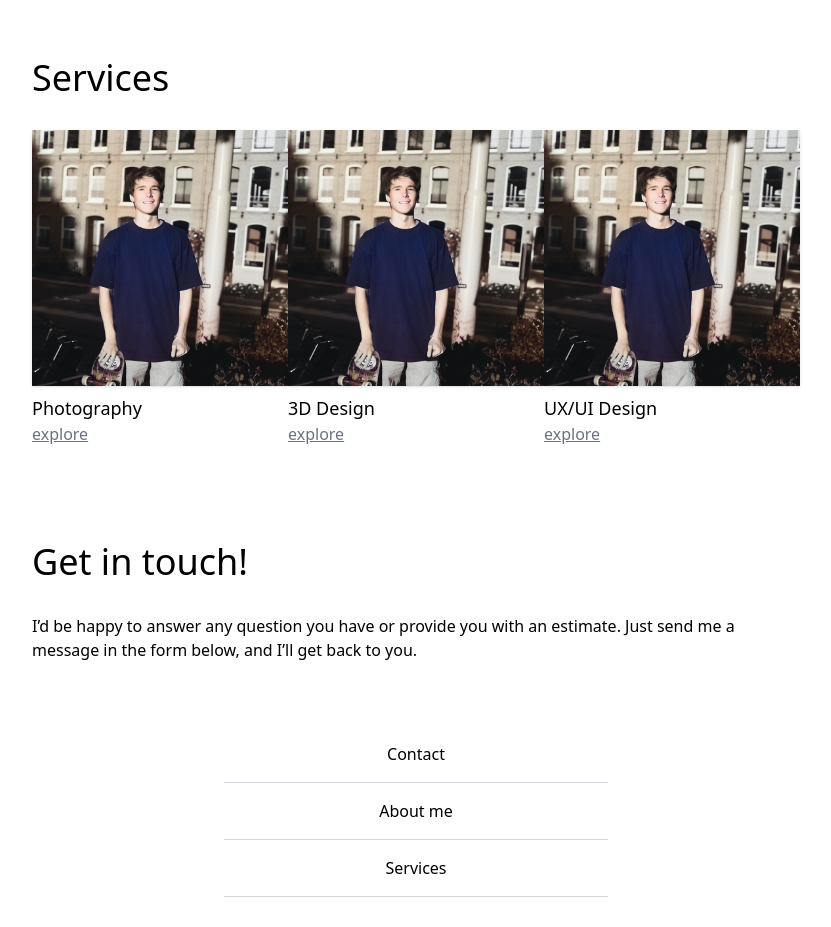
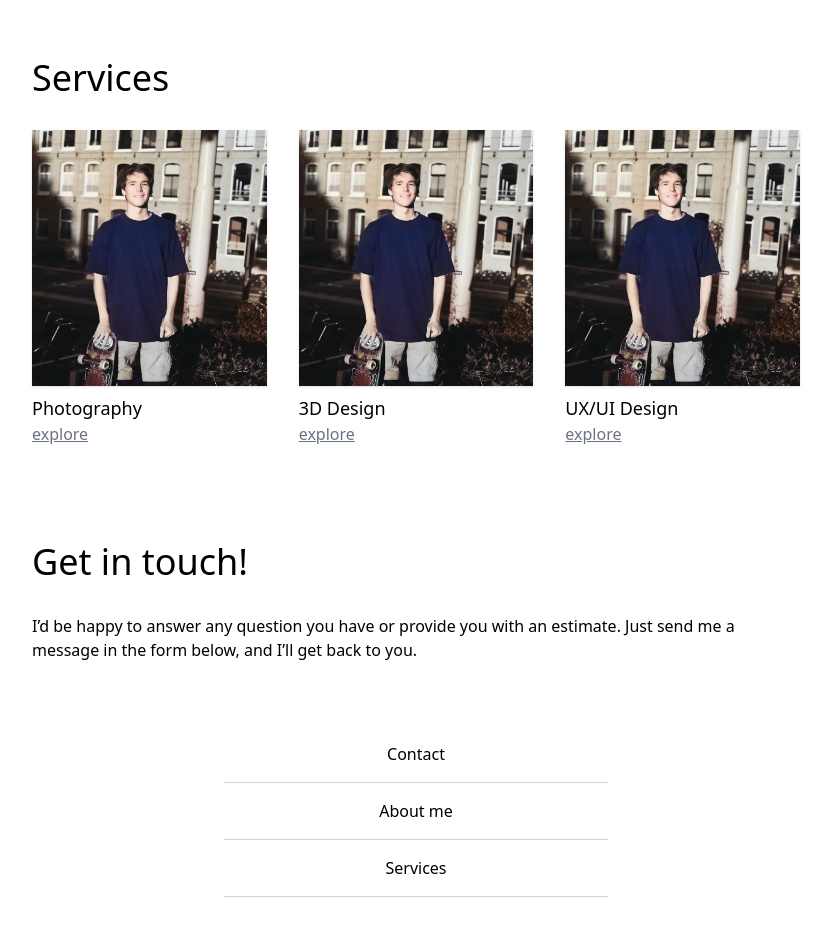
Before and after one commit to joeribreedveld/portfolio-nout, a Next.js app: page / in a window 1280 px wide. Shown: the part 1160-2087 px from the top of the page, without its empty margins (224-1055 px from the left). Built offline with nearby package versions, Linux system fonts and the light colour scheme.

Commit message:
fix(gap): fix gap in services

```diff
--- a/src/components/Services.tsx
+++ b/src/components/Services.tsx
@@ -5,7 +5,7 @@ const Services = () => {
   return (
     <section className="page-width flex flex-col gap-8 py-16">
       <h2>Services</h2>
-      <ul className="flex flex-col justify-between md:flex-row">
+      <ul className="flex flex-col justify-between gap-8 md:flex-row">
         <li>
           <Card
             title="Photography"
```
